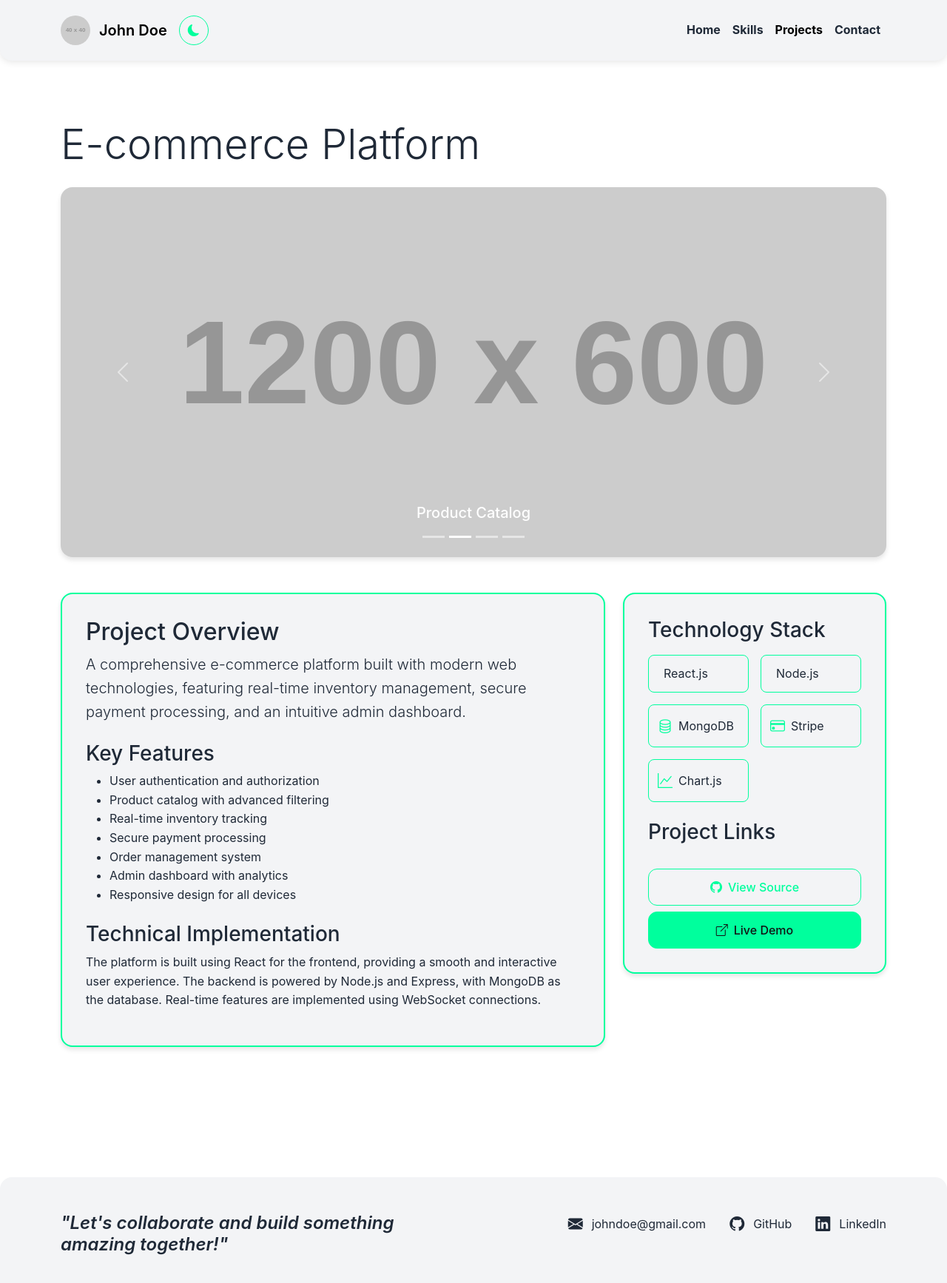
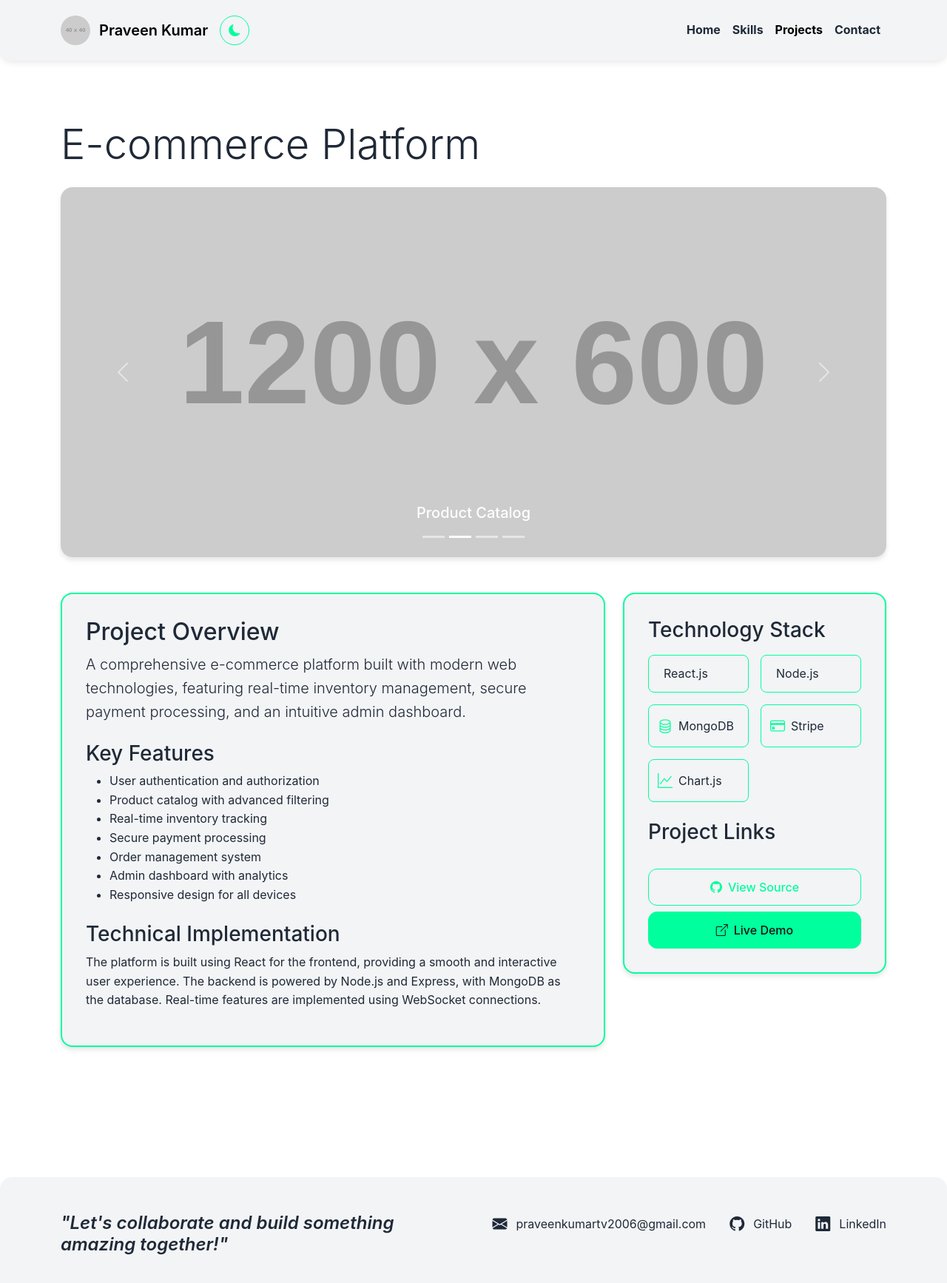
Before and after one commit to PraveenKumarTV/Portfolio1, a website built with Vite: page project-ecommerce.html in a window 1280 px wide. Shown: the whole page at 74% size. Built offline with nearby package versions, Linux system fonts and the light colour scheme; placeholder pictures from the web are drawn by us; some icons are missing.

Commit message:
upto projects page

```diff
--- a/project-ecommerce.html
+++ b/project-ecommerce.html
@@ -7,14 +7,14 @@
     <link href="https://cdn.jsdelivr.net/npm/bootstrap@5.3.2/dist/css/bootstrap.min.css" rel="stylesheet">
     <link rel="stylesheet" href="https://cdn.jsdelivr.net/npm/bootstrap-icons@1.11.1/font/bootstrap-icons.css">
     <link href="https://unpkg.com/aos@2.3.1/dist/aos.css" rel="stylesheet">
-    <link rel="stylesheet" href="/style.css">
+    <link rel="stylesheet" href="style.css">
   </head>
   <body>
     <header class="navbar navbar-expand-lg">
       <div class="container">
         <a class="navbar-brand" href="index.html">
           <img src="https://placehold.co/40x40" alt="Logo" class="logo">
-          <span>John Doe</span>
+          <span>Praveen Kumar</span>
         </a>
         <div class="d-flex align-items-center">
           <button id="theme-toggle" class="btn btn-outline-primary me-3">
@@ -165,7 +165,7 @@
             <div class="contact-links">
               <a href="mailto:johndoe@gmail.com" class="contact-item">
                 <i class="bi bi-envelope-fill"></i>
-                johndoe@gmail.com
+                praveenkumartv2006@gmail.com
               </a>
               <a href="https://github.com/johndoe" target="_blank" class="contact-item">
                 <i class="bi bi-github"></i>
```
Also changed, not shown: projects.html (+3 -3 lines).
